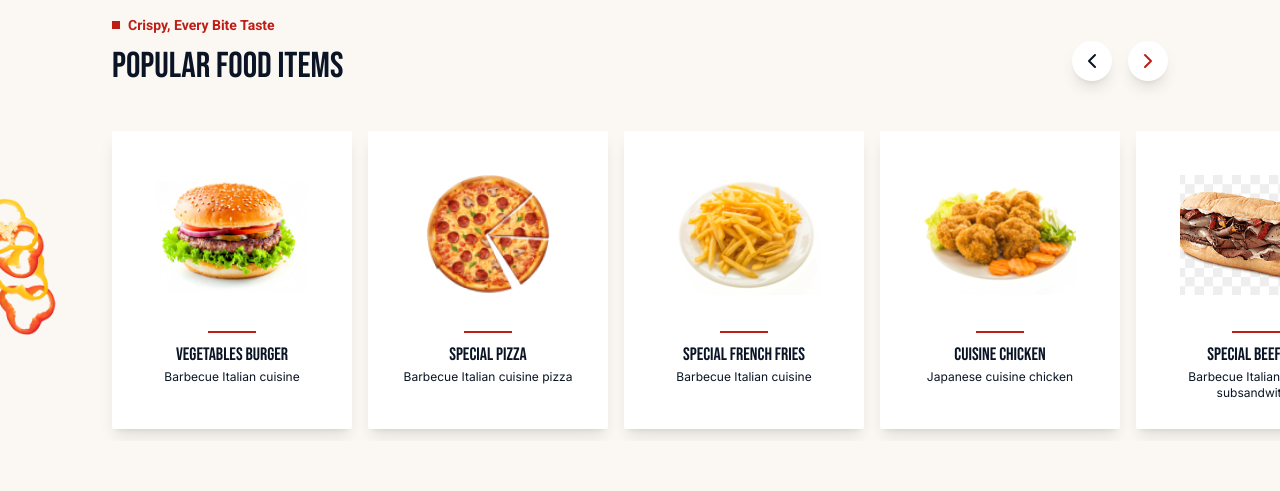
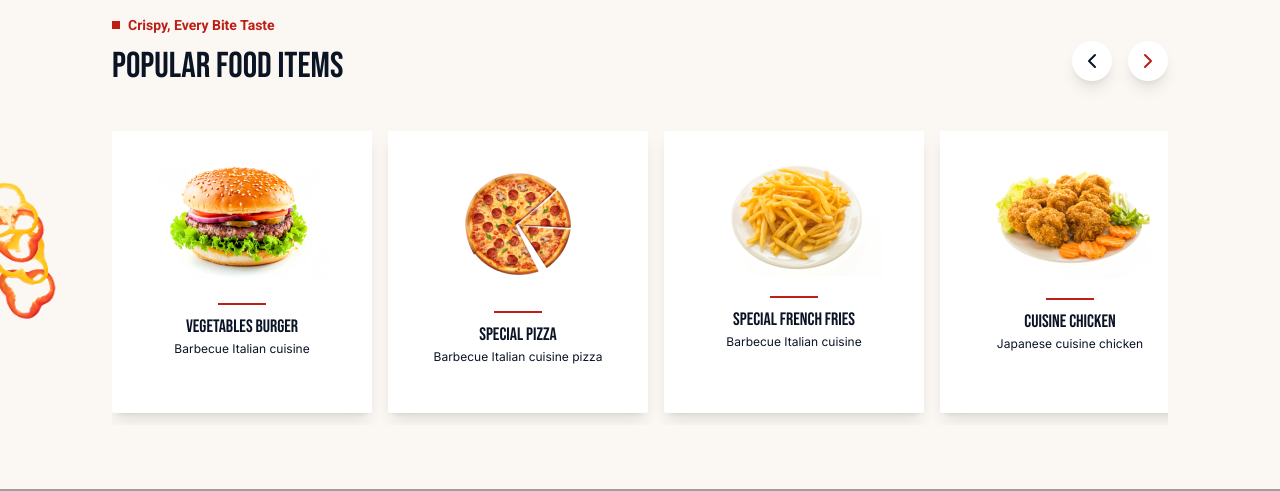
Before and after one commit to RifaOrin/RestaurantApp, a React (Vite) app: page / in a window 1280 px wide. Shown: the part 1380-1871 px from the top of the page. Built offline with nearby package versions, Linux system fonts and the light colour scheme; grey boxes are pictures that could not be loaded.

Commit message:
card component updated

```diff
--- a/src/components/PopularFood.jsx
+++ b/src/components/PopularFood.jsx
@@ -6,15 +6,14 @@ import LeftRightArrowButton from "./LeftRightArrowButton.jsx";
 
 function PopularFood() {
   const scrollRef = useRef(null);
+  const cardWidth = 280;
 
   // Function to scroll the carousel left or right
   const scroll = (direction) => {
     if (scrollRef.current) {
-      const { scrollLeft, clientWidth } = scrollRef.current;
+      const { scrollLeft } = scrollRef.current;
       const scrollTo =
-        direction === "left"
-          ? scrollLeft - clientWidth
-          : scrollLeft + clientWidth;
+        direction === "left" ? scrollLeft - cardWidth : scrollLeft + cardWidth;
       scrollRef.current.scrollTo({ left: scrollTo, behavior: "smooth" });
     }
   };
@@ -43,21 +42,23 @@ function PopularFood() {
         </div>
       </div>
 
-      {/* Horizontal Scroll Container */}
+      <div className="container">
         <div
           ref={scrollRef}
-        className="container flex space-x-4 overflow-x-scroll md:overflow-x-auto scrollbar-hide"
+          className="flex space-x-4 overflow-x-scroll md:overflow-x-auto scrollbar-hide"
         >
           {FoodItems.map((item) => (
             <div
               key={item.id}
-            className="bg-white shadow-lg rounded-sm flex-shrink-0 w-60 p-4 text-center mb-3"
+              className="bg-white shadow-lg rounded-sm flex-shrink-0 w-[260px] p-4 text-center mb-3"
             >
+              <div className="h-30 flex justify-center items-center">
                 <img
                   src={item.foodImage}
                   alt={item.title}
-              className="w-full h-[11rem] object-cover p-7"
+                  className="w-30 h-25 object-cover m-3"
                 />
+              </div>
               <div className="my-2 w-12 h-0.5 bg-red mx-auto"></div>
               <h3 className="text-lg font-[500] text-black font-bebas">
                 {item.title}
@@ -67,6 +68,7 @@ function PopularFood() {
               </p>
             </div>
           ))}
+        </div>
       </div>
 
       {/* Bottom navigation buttons for mobile */}
--- a/src/mockData/FoodItems.js
+++ b/src/mockData/FoodItems.js
@@ -2,7 +2,7 @@ import burger from "../images/classic-burger.png";
 import pizza from "../images/pizza.png";
 import fries from "../images/french-fries.png";
 import chicken from "../images/fried-shrimp.png";
-import subsandwitch from "../images/beef-sub.png";
+import subsandwitch from "../images/beef.jpg";
 
 export const FoodItems = [
   {
```
Also changed, not shown: src/images/beef.jpg (added). Lines whose indentation alone changed are shown as unchanged.
